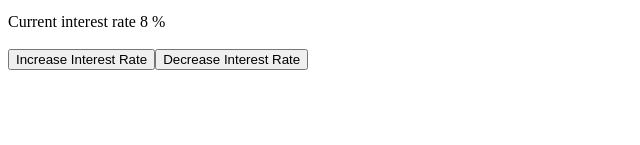
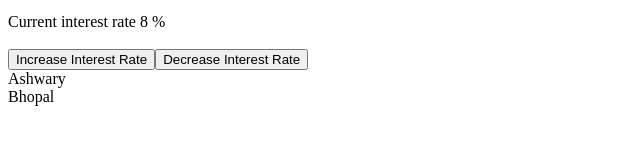
Before and after one commit to Ashwary-Jharbade/react-vite-app-test-run, a React (Vite) app: page / in a window 1280 px wide. Shown: the part 571-716 px from the top of the page, without its empty margins (0-640 px from the left). Built offline with nearby package versions, Linux system fonts and the light colour scheme.

Commit message:
Made few changes

```diff
--- a/src/components/Banking.jsx
+++ b/src/components/Banking.jsx
@@ -7,6 +7,7 @@ import Text from "./Text";
 import Others from "./Others";
 import Interest from "./Interest";
 import Button from "./Button";
+import DummyContent from "./DummyContent";
 
 const balanceContext = createContext(0);
 
@@ -76,6 +77,12 @@ const Banking = () => {
           handler={_decreaseInterestRateHandler}
         ></Button>
       </div>
+
+      <div>
+        <balanceContext.Provider value={{ name: "Ashwary", city: "Bhopal" }}>
+          <DummyContent></DummyContent>
+        </balanceContext.Provider>
+      </div>
     </>
   );
 };
--- /dev/null
+++ b/src/components/DummyContent.jsx
@@ -0,0 +1,14 @@
+import { useContext } from "react";
+import { balanceContext } from "./Banking";
+
+const DummyContent = () => {
+  const obj = useContext(balanceContext);
+  return (
+    <>
+      <div>{obj.name}</div>
+      <div>{obj.city}</div>
+    </>
+  );
+};
+
+export default DummyContent;
```
